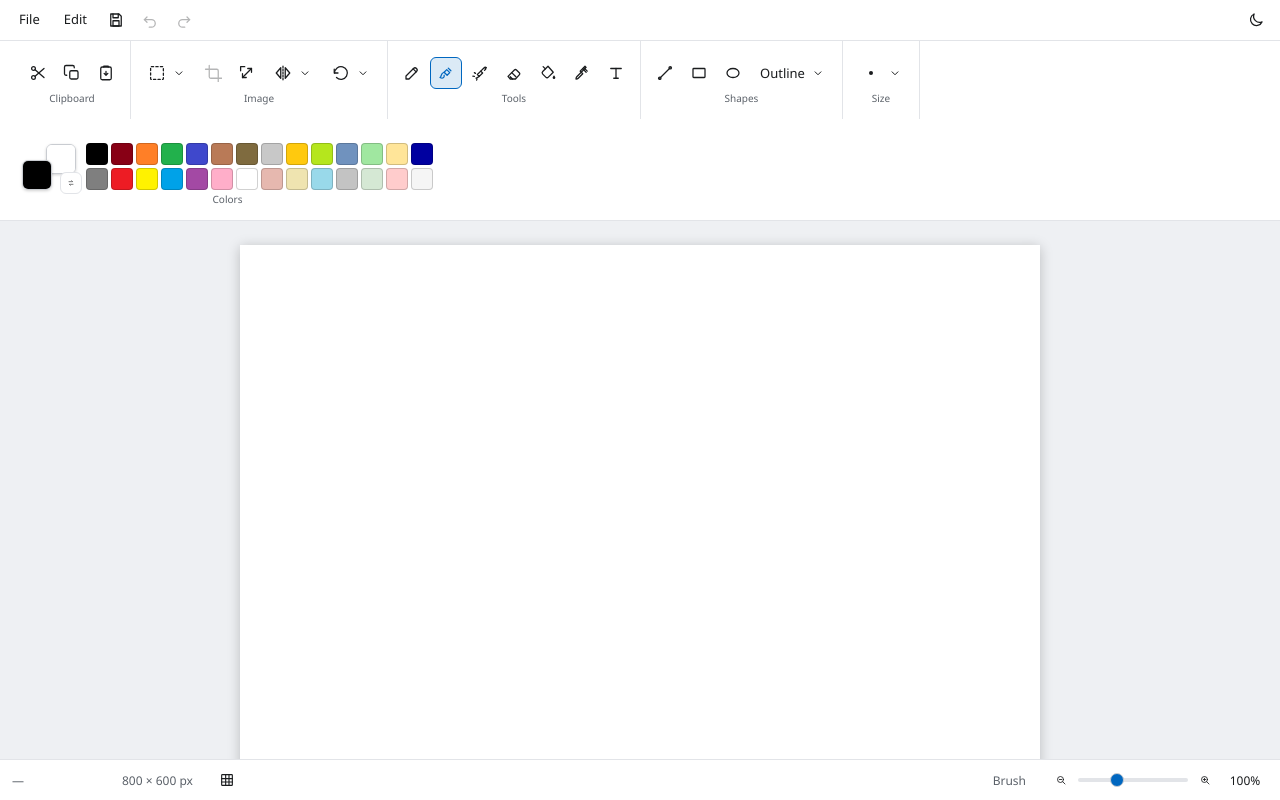
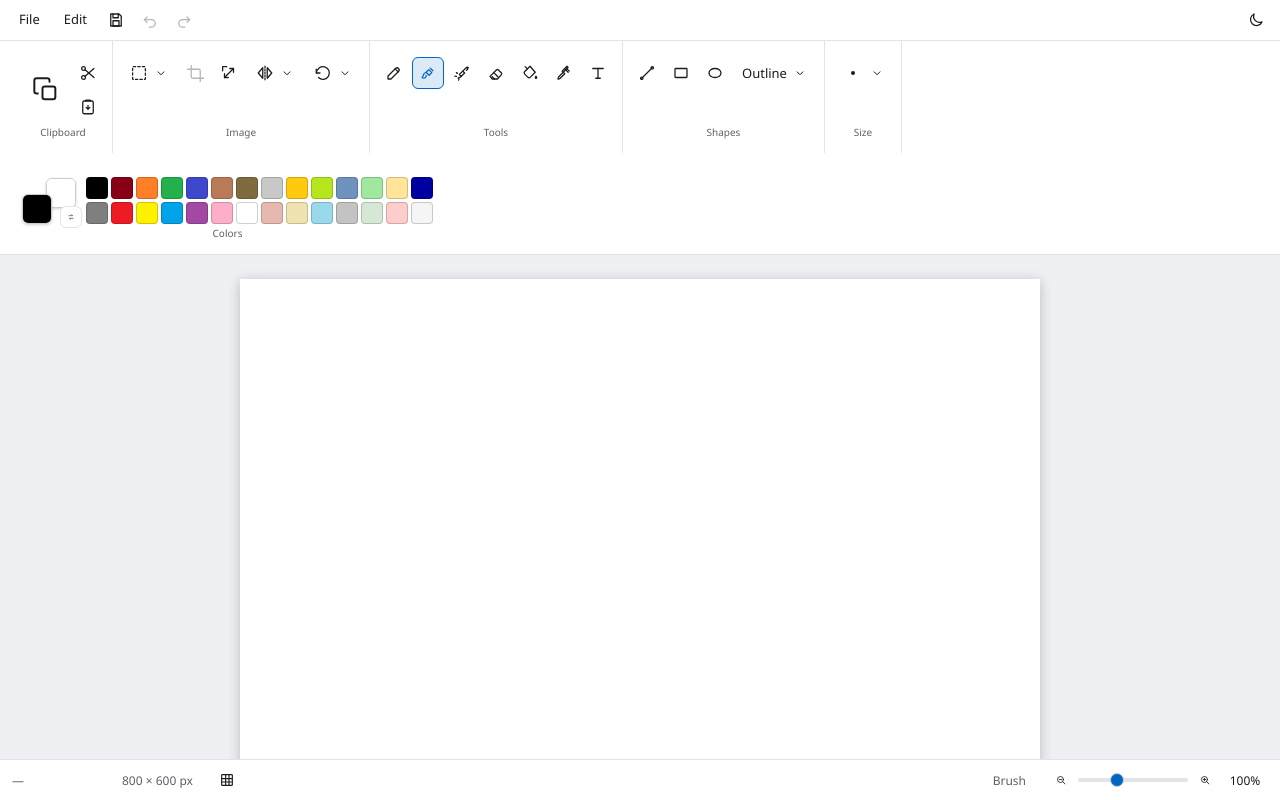
Before and after one commit to ftobler/farbtopf, a React (Vite) app: page / in a window 1280 px wide. Built offline with nearby package versions, Linux system fonts and the light colour scheme.

Commit message:
Show copy as a large button beside stacked cut and paste

```diff
--- a/src/components/Ribbon.tsx
+++ b/src/components/Ribbon.tsx
@@ -123,6 +123,16 @@ export function Ribbon({
         <div className="ribbon-group-items">
           <button
             type="button"
+            className="icon-button icon-button-large"
+            title="Copy"
+            aria-label="Copy"
+            onClick={onCopy}
+          >
+            <CopyIcon size={28} />
+          </button>
+          <div className="button-stack">
+            <button
+              type="button"
               className="icon-button"
               title="Cut"
               aria-label="Cut"
@@ -133,21 +143,13 @@ export function Ribbon({
             <button
               type="button"
               className="icon-button"
-            title="Copy"
-            aria-label="Copy"
-            onClick={onCopy}
-          >
-            <CopyIcon size={18} />
-          </button>
-          <button
-            type="button"
-            className="icon-button"
               title="Paste from clipboard"
               aria-label="Paste"
               onClick={onPaste}
             >
               <PasteIcon size={18} />
             </button>
+          </div>
         </div>
         <div className="ribbon-group-label">Clipboard</div>
       </section>
--- a/src/index.css
+++ b/src/index.css
@@ -172,6 +172,17 @@ textarea {
   background: transparent;
   color: var(--text);
   cursor: pointer;
+}
+
+.icon-button-large {
+  width: 48px;
+  height: 66px;
+}
+
+.button-stack {
+  display: flex;
+  flex-direction: column;
+  gap: 2px;
 }
 
 .icon-button:hover:not(:disabled) {
```
Also changed, not shown: 1 other file (tests, documents, lock files or other folders). Lines whose indentation alone changed are shown as unchanged.
